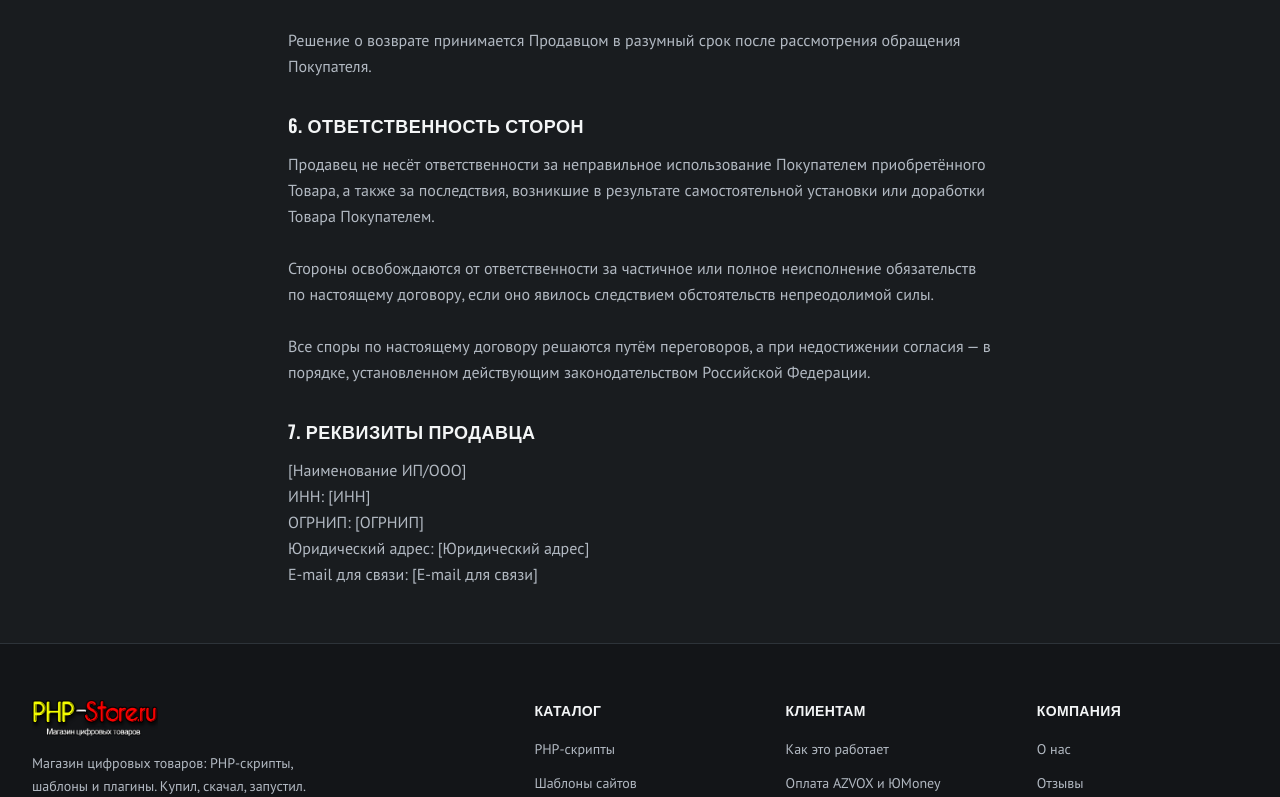
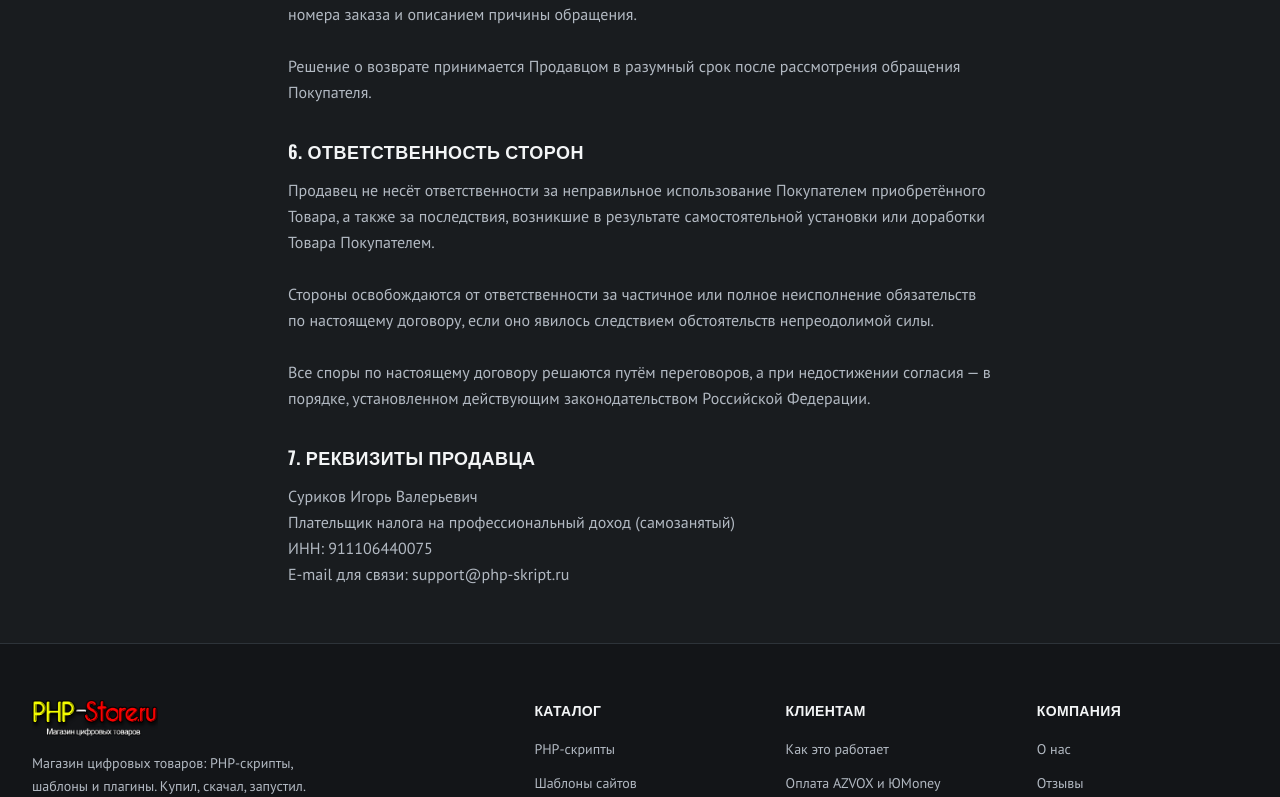
Before and after one commit to igore4ek02-star/digital-store-creation, a React (Vite) app: page /offer in a window 1280 px wide. Shown: the part 1796-2593 px from the top of the page. Built offline with nearby package versions, Linux system fonts and the light colour scheme; no server answers.

Commit message:
[FEAT] Адаптировал оферту на сайт

```diff
--- a/src/pages/Offer.tsx
+++ b/src/pages/Offer.tsx
@@ -4,7 +4,7 @@ import Footer from '@/components/site/Footer';
 const SECTIONS = [
   {
     title: '1. Общие положения',
-    body: `Настоящий документ является публичной офертой [Наименование ИП/ООО] (далее — «Продавец») и содержит все существенные условия договора купли-продажи цифровых товаров дистанционным способом.
+    body: `Настоящий документ является публичной офертой Сурикова Игоря Валерьевича, плательщика налога на профессиональный доход (самозанятого), ИНН 911106440075 (далее — «Продавец»), и содержит все существенные условия договора купли-продажи цифровых товаров дистанционным способом.
 
 Оплата заказа на сайте Php-Skript означает полное и безоговорочное принятие условий настоящей оферты в соответствии со статьёй 438 Гражданского кодекса Российской Федерации.
 
@@ -20,7 +20,7 @@ const SECTIONS = [
   },
   {
     title: '3. Порядок оформления заказа и оплаты',
-    body: `Для оформления заказа Покупатель выбирает Товар в каталоге, указывает адрес электронной почты и производит оплату одним из доступных способов — через платёжные системы AZVOX или ЮMoney.
+    body: `Для оформления заказа Покупатель выбирает Товар в каталоге, указывает адрес электронной почты и производит оплату одним из доступных способов — через Систему быстрых платежей (СБП), платёжную систему Робокасса или AZVOX.
 
 Регистрация на сайте не является обязательным условием для совершения покупки, однако позволяет получить доступ к личному кабинету с историей заказов и возможностью повторного скачивания Товара.
 
@@ -54,11 +54,10 @@ const SECTIONS = [
   },
   {
     title: '7. Реквизиты продавца',
-    body: `[Наименование ИП/ООО]
-ИНН: [ИНН]
-ОГРНИП: [ОГРНИП]
-Юридический адрес: [Юридический адрес]
-E-mail для связи: [E-mail для связи]`,
+    body: `Суриков Игорь Валерьевич
+Плательщик налога на профессиональный доход (самозанятый)
+ИНН: 911106440075
+E-mail для связи: support@php-skript.ru`,
   },
 ];
 
```
